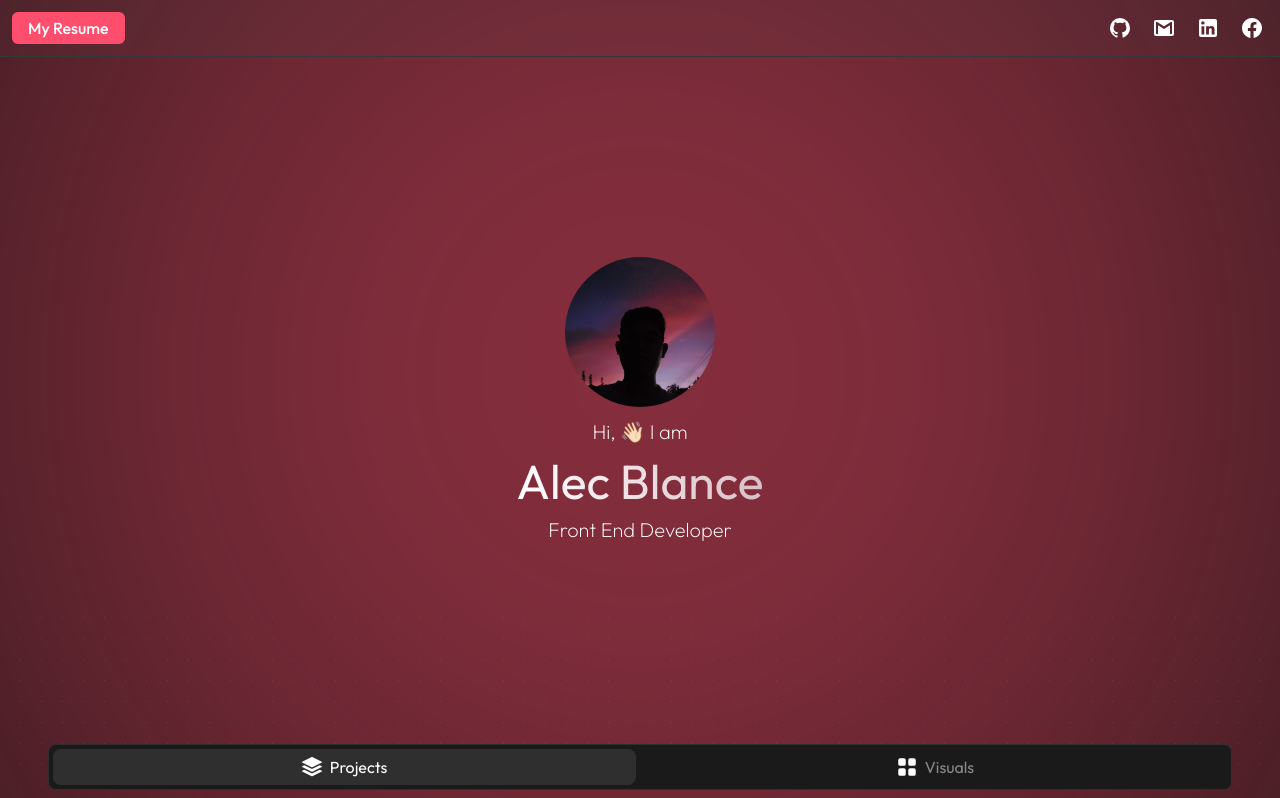
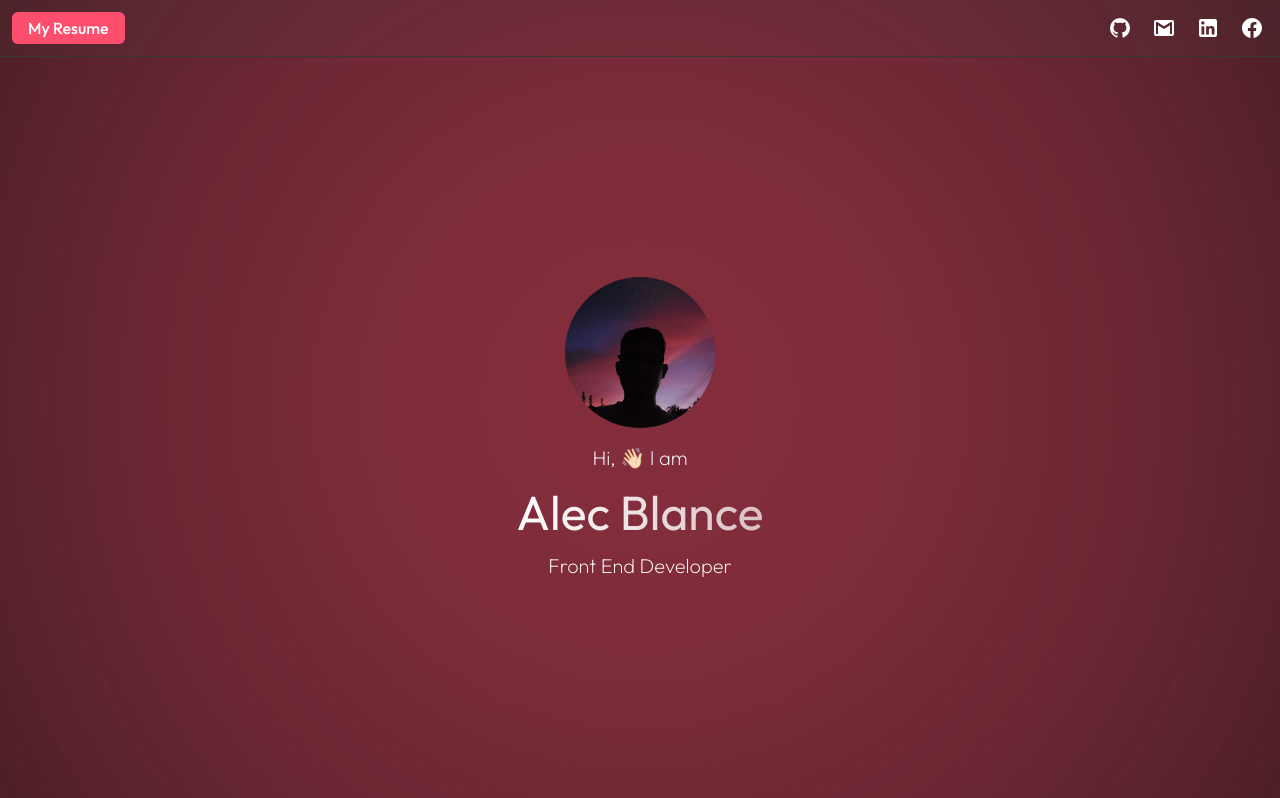
Before and after one commit to AlecBlance/portfolio, a Next.js app: page / in a window 1280 px wide. Shown: the top 798 px of the page. Built offline with nearby package versions, Linux system fonts and the light colour scheme.

Commit message:
style: adjustments to header height

```diff
--- a/app/page.tsx
+++ b/app/page.tsx
@@ -21,8 +21,7 @@ import Socials from "@/components/Socials";
 const Home = () => {
   return (
     <>
-      <div className="h-[100dvh]">
-        <div className="relative h-[93dvh] flex flex-col">
+      <div className="relative h-[100dvh] flex flex-col">
         <div className="flex justify-center items-center absolute w-full h-full z-[-1]">
           <div className="h-[100vw] w-[100vw] rounded-full justify-self-center bg-portfolio-accent light blur-[35vw]"></div>
         </div>
@@ -53,7 +52,6 @@ const Home = () => {
         </div>
       </div>
       <Tab />
-      </div>
       <div>
         <Projects />
         <Visuals />
--- a/components/Tab/Visuals.tsx
+++ b/components/Tab/Visuals.tsx
@@ -6,7 +6,7 @@ const Visuals = async () => {
   const visuals: Visual[] = await response.json();
 
   return (
-    <div className="tab visuals hidden py-2 px-12 flex-col gap-y-12 mb-12">
+    <div className="tab visuals hidden mt-8 py-2 px-12 flex-col gap-y-12 mb-12">
       {visuals.map((visual) => (
         <div
           key={visual.id}
```
Lines whose indentation alone changed are shown as unchanged.
